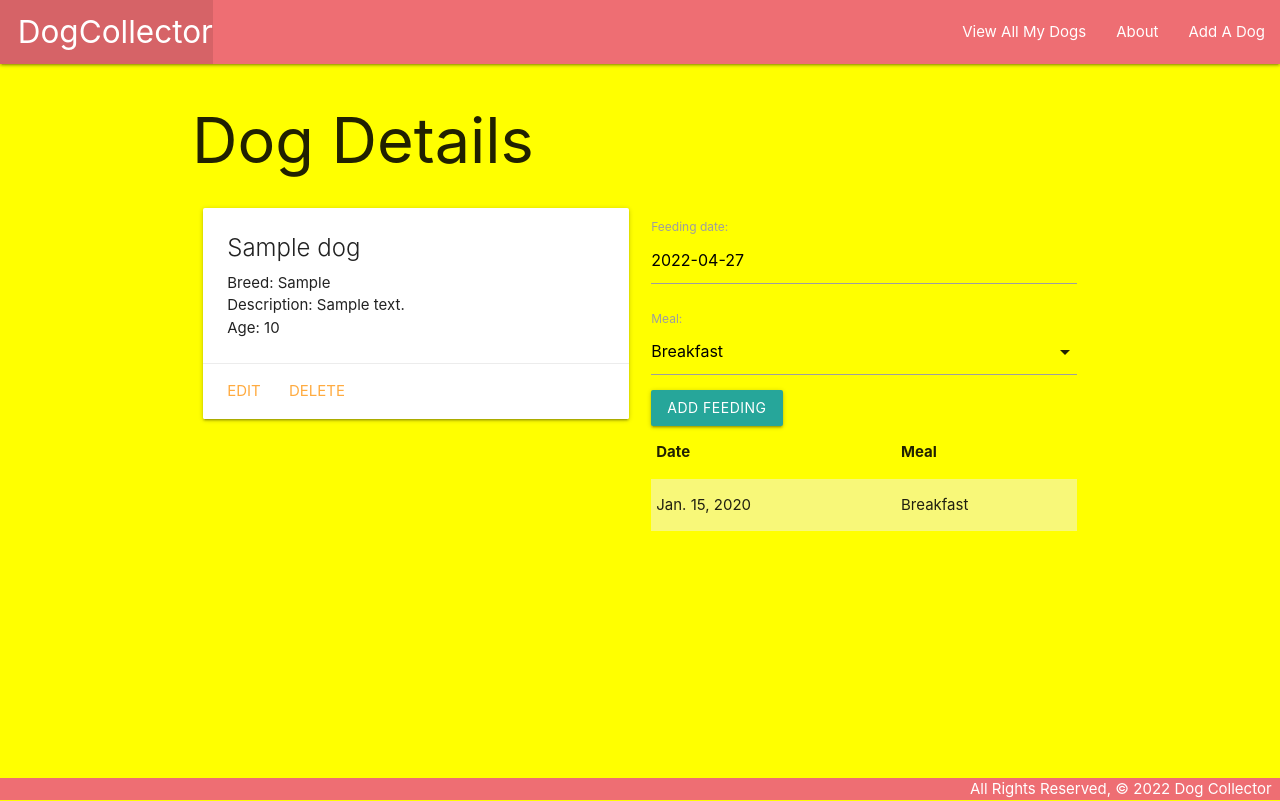
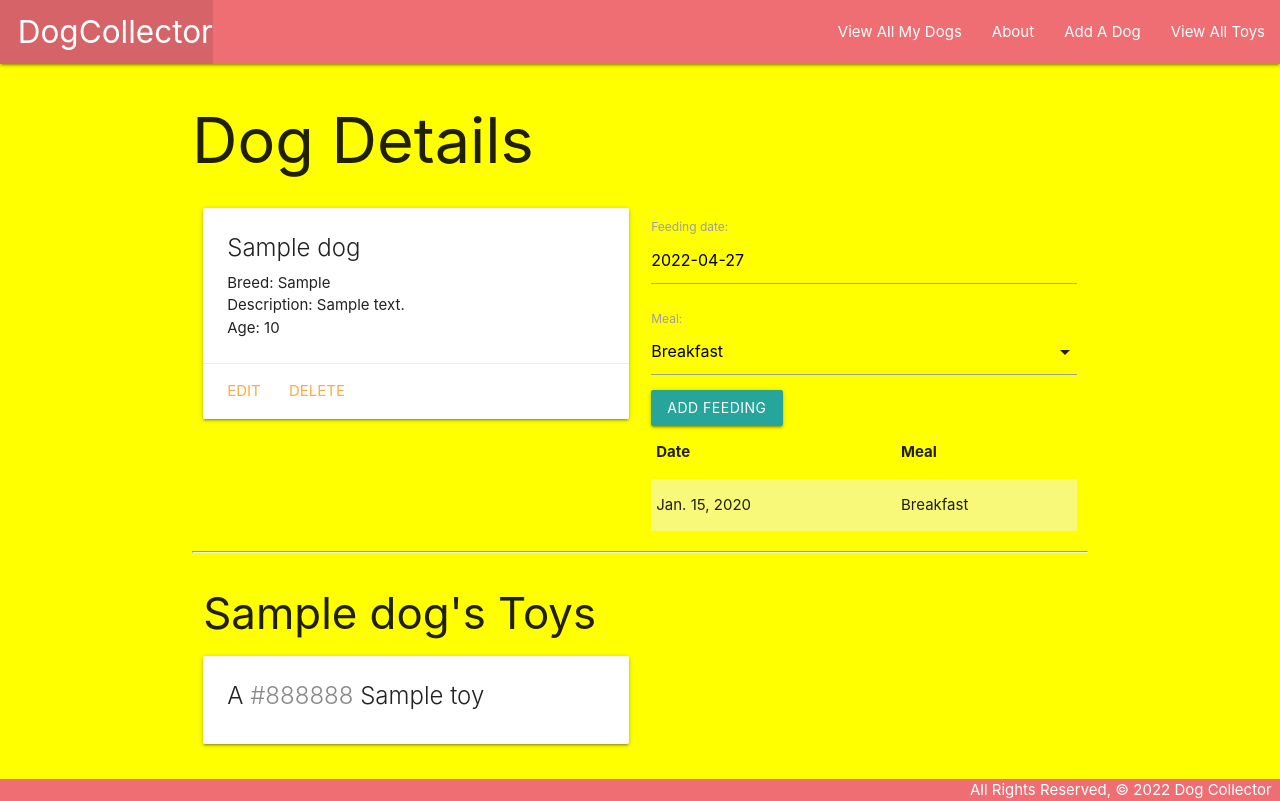
Before and after one commit to lequangtien728/Dog-Collector, a Django app: template dogcollector/main_app/templates/dogs/detail.html in a window 1280 px wide. Run offline with Django 4.2, Linux system fonts and the light colour scheme; the template is opened without the code that fills it: values that come from a table or form of the project are taken from there, others are empty; tables that the repository leaves empty hold one stand-in row (values such as "Sample post"); parts of the project's set-up code (start-up, migrations or seed data) failed here and were passed over.

Commit message:
adding ListView and DetailView

```diff
--- a/dogcollector/main_app/models.py
+++ b/dogcollector/main_app/models.py
@@ -18,6 +18,8 @@ class Dog(models.Model):
     breed = models.CharField(max_length=100)
     description = models.TextField(max_length=250)
     age = models.IntegerField()
+    #add the M:M relationship
+    toys = models.ManyToManyField(Toy)
 
     def __str__(self):
         return f"The Dog named {self.name} has id of {self.id}"
--- a/dogcollector/main_app/templates/base.html
+++ b/dogcollector/main_app/templates/base.html
@@ -24,6 +24,7 @@
           <!-- <li><a href="/about">About</a></li> -->
           <li><a href="{% url 'about' %}">About</a></li>
           <li><a href="{% url 'dogs_create' %}">Add A Dog</a></li>
+          <li><a href="{% url 'toys_index' %}">View All Toys</a></li>
         </ul>
       </div>
     </nav>
--- a/dogcollector/main_app/templates/dogs/detail.html
+++ b/dogcollector/main_app/templates/dogs/detail.html
@@ -45,6 +45,28 @@
     </table>
   </div>
 </div>
+
+<!-- Displaying a List of Associated Toys -->
+  <hr>
+  <div class="row">
+    <div class="col s6">
+      <h3>{{ dog.name }}'s Toys</h3>
+      {% if dog.toys.count %}
+        {% for dog in dog.toys.all %}
+          <div class="card">
+            <div class="card-content">
+              <span class="card-title">
+                A <span style="color: {{ toy.color }}">{{ toy.color }}</span> {{ toy.name }}
+              </span>
+            </div>
+          </div>
+        {% endfor %}
+      {% else %}
+        <h5>No Toys :(</h5>
+      {% endif %}
+    </div>
+    <!-- Available toys will come after this line -->
+  </div>
 <!-- Date picker -->
 <script>
   const dateEl = document.getElementById('id_date');
--- a/dogcollector/main_app/urls.py
+++ b/dogcollector/main_app/urls.py
@@ -3,19 +3,14 @@ from . import views
 
 urlpatterns = [
     path('', views.home, name='home'),
-
     path('about/', views.about, name='about'),
-
     path('dogs/', views.dogs_index, name = 'index'),
-
     path('dogs/<int:dog_id>/', views.dogs_detail, name ='detail'),
-
     path('dogs/create/', views.DogCreate.as_view(), name ='dogs_create'),#Get and Post together
-
     #pk because we use as_view
     path('dogs/<int:pk>/update/', views.DogUpdate.as_view(), name = 'dogs_update'),
+    path('dogs/<int:pk>/delete/', views.DogDelete.as_view(), name = 'dogs_delete'),
+    path('dogs/<int:dog_id>/add_feeding/', views.add_feeding, name='add_feeding'),
 
-    path('dogs/<int:pk>/delete/', views.DogDelete.as_view(), name = 'dogs_delete'),
-
-    path('dogs/<int:dog_id>/add_feeding/', views.add_feeding, name='add_feeding'),
+    path('toy', views.ToyList_detail, name ='toy_index'),
 ]
```
Also changed, not shown: dogcollector/main_app/views.py (+8 -3 lines), dogcollector/main_app/migrations/0003_toy_alter_feeding_options_alter_feeding_date_and_more.py (added).
